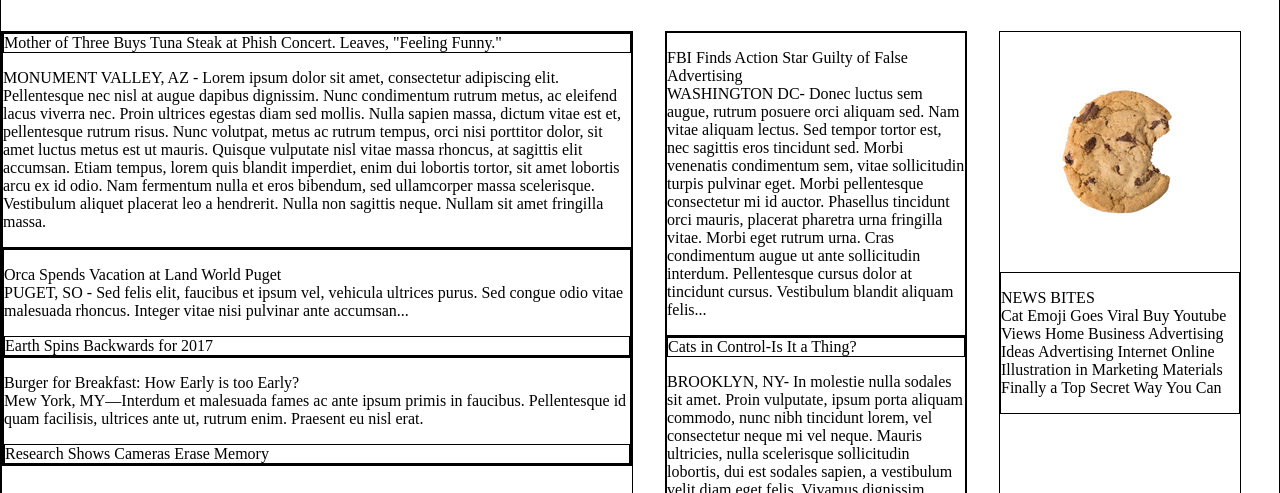
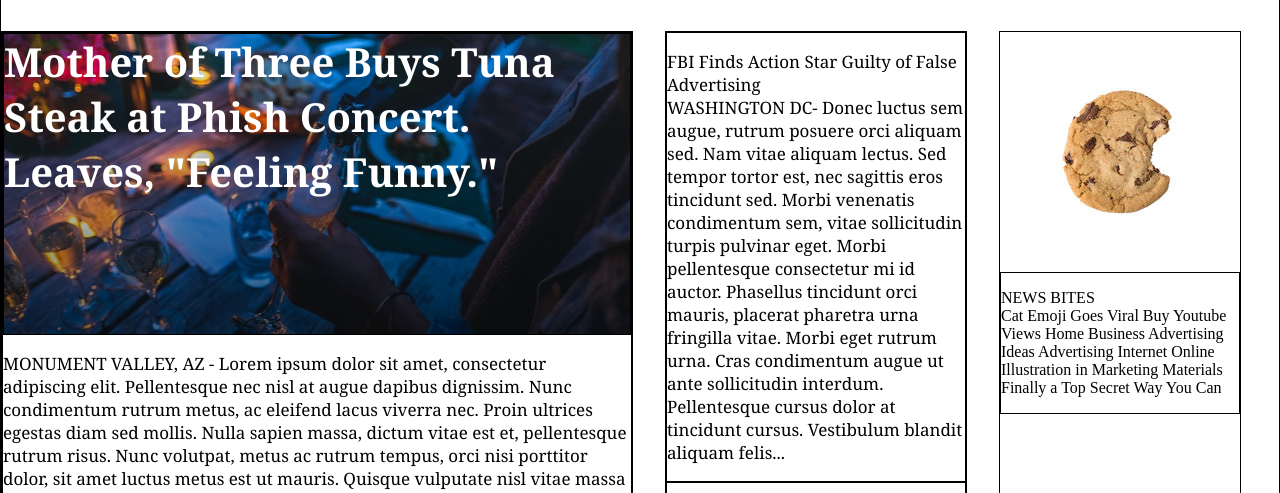
Before and after one commit to Nitrambackwards/MyTimes, a plain HTML site: page index.html in a window 1280 px wide. Shown: the part 86-579 px from the top of the page. Drawn offline with Linux system fonts and the light colour scheme.

Commit message:
Add image content.

```diff
--- a/index.html
+++ b/index.html
@@ -43,7 +43,7 @@
             <p>Orca Spends Vacation at Land World Puget<br />
               PUGET, SO - Sed felis elit, faucibus et ipsum vel, vehicula ultrices purus.
               Sed congue odio vitae malesuada rhoncus. Integer vitae nisi pulvinar ante accumsan...</p>
-            <div class="imageContent">
+            <div class="imageContentStory2">
               <span>Earth Spins Backwards for 2017</span>
             </div>
           </div>
@@ -51,7 +51,7 @@
             <p>Burger for Breakfast: How Early is too Early?<br />
               Mew York, MY—Interdum et malesuada fames ac ante ipsum primis in faucibus.
               Pellentesque id quam facilisis, ultrices ante ut, rutrum enim. Praesent eu nisl erat.</p>
-            <div class="imageContent">
+            <div class="imageContentStory3">
               <span>Research Shows Cameras Erase Memory</span>
             </div>
           </div>
@@ -69,7 +69,7 @@
             Vestibulum blandit aliquam felis...</p>
         </div>
         <div class="story">
-          <div class="imageContent">
+          <div class="imageContentStory1">
             <span>Cats in Control-Is It a Thing?</span>
           </div>
           <p>BROOKLYN, NY- In molestie nulla sodales sit amet. Proin vulputate, ipsum porta aliquam commodo,
--- a/resources/css/style.css
+++ b/resources/css/style.css
@@ -16,6 +16,7 @@ header {
   display: flex;
   align-items: center;
   position: fixed;
+  background-color: white;
   width: 100%;
   height: 80px;
   font-family: Verdana;
@@ -71,6 +72,61 @@ header a {
   margin-right: 32px;
 }
 
+.leadStory {
+  font-family: Georgia;
+  font-size: 17px;
+  color: black;
+}
+
+.story {
+  font-family: Georgia;
+  font-size: 17px;
+  color: black;
+}
+
+.leadStory .imageContent {
+  background-image: url(../images/img-story-main.png);
+  height: 300px;
+  font-family: Georgia;
+  font-size: 40px;
+  font-weight: bold;
+  text-align: left;
+  color: white;
+}
+
+.imageContentStory1 {
+  background-image: url(../images/img-story-1.png);
+  height: 300px;
+  margin-top: 15px;
+  font-family: Georgia;
+  font-weight: bold;
+  font-size: 30px;
+  color: white;
+  text-align: center;
+}
+
+.imageContentStory2 {
+  background-image: url(../images/img-story-2.png);
+  height: 300px;
+  margin-top: 15px;
+  font-family: Georgia;
+  font-weight: bold;
+  font-size: 30px;
+  color: white;
+  text-align: center;
+}
+
+.imageContentStory3 {
+  background-image: url(../images/img-story-3.png);
+  height: 300px;
+  margin-top: 15px;
+  font-family: Georgia;
+  font-weight: bold;
+  font-size: 30px;
+  color: white;
+  text-align: center;
+}
+
 .columnMedium {
   width: 300px;
   display: flex;
```
